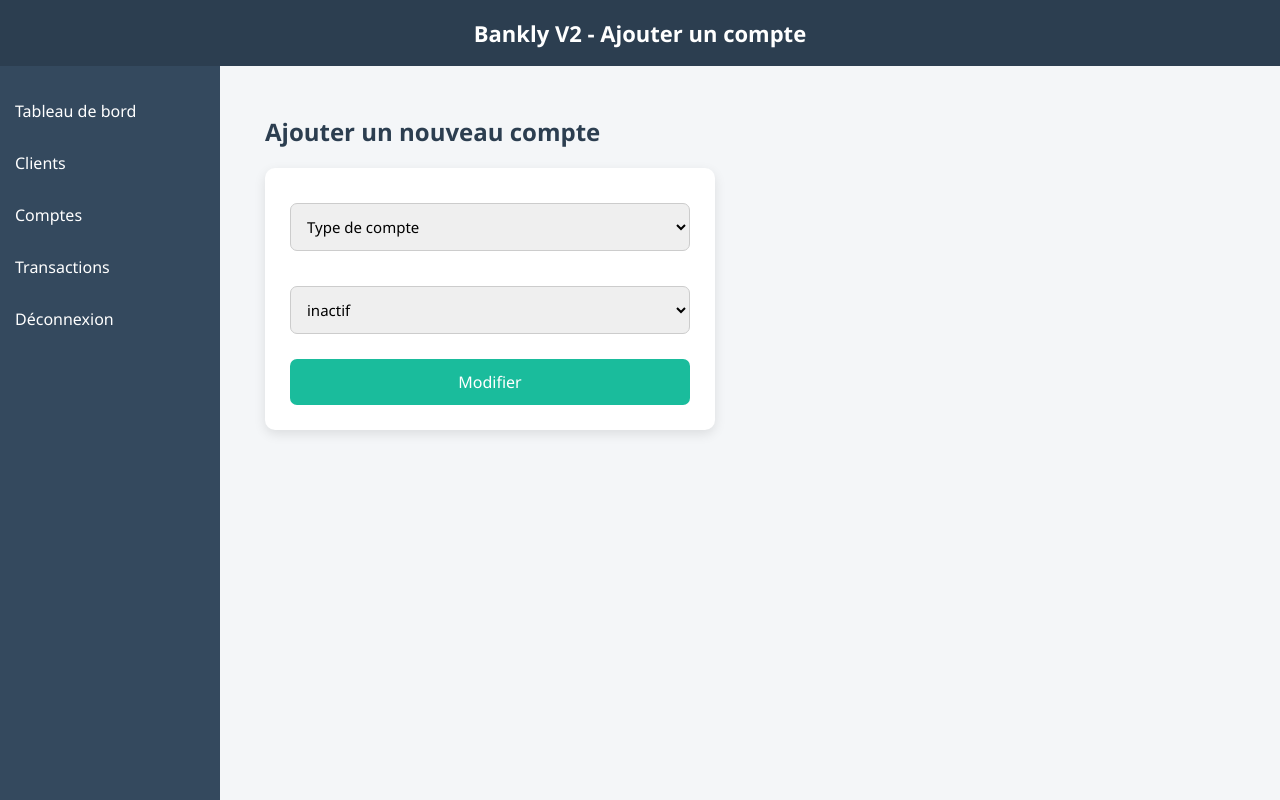
After one commit to mohamedlfarh7-svg/bankly2, a PHP site: page /accounts/edit_account.php?id=1 in a window 1280 px wide. The commit adds this page. Run offline with PHP 8.4, Linux system fonts and the light colour scheme; the visitor is signed in with stand-in values (Sample User, id 1); tables that the repository leaves empty or names only in its code hold one stand-in row (values such as "Sample post").

Commit message:
dans cette decesion je suis activé la button de edit de compte pour editer la statue de compte et le leur type sans avec simple code

```diff
--- a/accounts/add_account.php
+++ b/accounts/add_account.php
@@ -71,6 +71,7 @@ $clientResult = mysqli_query($conn , $clientquery);
             <option value="épargne">Épargne</option>
         </select>
 
+
         <input class="input-field" type="number" placeholder="Solde initial" name="solde" required>
 
         <button id="submit-btn" type="submit" name="submit">Créer le compte</button>
--- /dev/null
+++ b/accounts/edit_account.php
@@ -0,0 +1,73 @@
+<?php
+session_start();
+require_once "../config.php";
+
+if (!isset($_SESSION['username'])) {
+    header("Location: ../auth/login.php");
+    exit();
+}
+
+$id = $_GET['id'];
+
+$sqli = "SELECT * FROM comptes WHERE compte_id='$id'";
+$res = mysqli_query($conn, $sqli);
+$compte = mysqli_fetch_assoc($res);
+
+if(isset($_POST['submit'])){
+    $type = $_POST['type'];
+    $statut = $_POST['statut'];
+
+    $update = "
+        UPDATE comptes
+        SET type_compte='$type', statut='$statut'
+        WHERE compte_id='$id'
+    ";
+    mysqli_query($conn, $update);
+
+    header("Location: list_accounts.php");
+    exit();
+}
+?>
+<!DOCTYPE html>
+<html lang="fr">
+<head>
+<meta charset="UTF-8">
+<meta name="viewport" content="width=device-width, initial-scale=1.0">
+<title>Ajouter un compte - Bankly V2</title>
+<link rel="stylesheet" href="../css/style.css">
+</head>
+
+<body>
+
+<header id="top-header">Bankly V2 - Ajouter un compte</header>
+
+<aside id="sidebar">
+    <a class="nav-link" href="../dashboard/dashboard.php">Tableau de bord</a>
+    <a class="nav-link" href="../clients/list_clients.php">Clients</a>
+    <a class="nav-link" href="../accounts/list_accounts.php">Comptes</a>
+    <a class="nav-link" href="../transactions/list_transactions.php">Transactions</a>
+    <a class="nav-link" href="../auth/login.php">Déconnexion</a>
+</aside>
+
+<main id="main-content">
+    <h2 class="title">Ajouter un nouveau compte</h2>
+
+    <form id="account-form" method="POST">
+
+        <select class="input-field" name="type" required>
+            <option value="">Type de compte</option>
+            <option  value="courant" <?= $compte['type_compte']=='courant'?'selected':'' ?>>Courant</option>
+            <option value="épargne"<?= $compte['type_compte']=='Épargne' ? 'selected':'' ?>>Épargne</option>
+        </select>
+
+        <select class="input-field" name="statut" required>
+            <option value="">Statuts</option>
+            <option value="actif" <?=$compte['statut'] == 'actif' ? 'selected' : '' ?>>actif</option>
+            <option value="inactif"<?= $compte['statut'] == 'inactif' ? 'selected' : '' ?>>inactif</option>
+        </select>
+
+        <button id="submit-btn" type="submit" name="submit">Modifier</button>
+    </form>
+</main>
+</body>
+</html>
--- a/accounts/list_accounts.php
+++ b/accounts/list_accounts.php
@@ -72,7 +72,9 @@ $accountResult = mysqli_query($conn , $accountQuery);
             <td><?php echo $row['statut']; ?></td>
             <td><?php echo $row['date_creation']; ?></td>
             <td class="actions">
-                <a class="edit">Modifier</a> |
+                <a class="edit" href="edit_account.php?id=<?php echo $row['compte_id']; ?>">
+                    Modifier
+                </a>|
                 <a class="delete">Supprimer</a>
             </td>
         </tr>
```
Also changed, not shown: transactions/make_transaction.php (+8 -9 lines).
